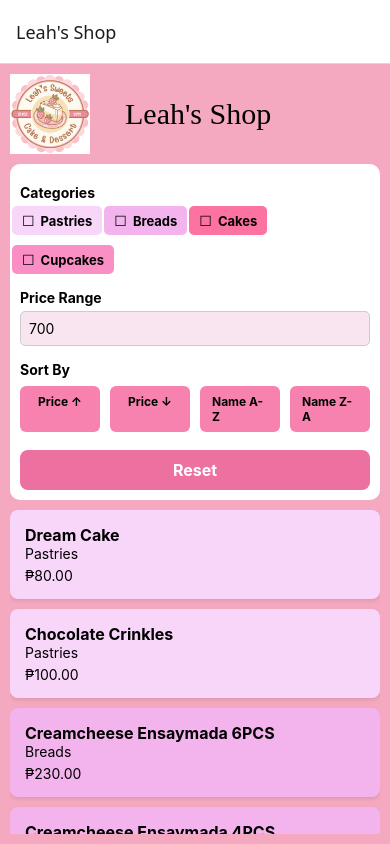
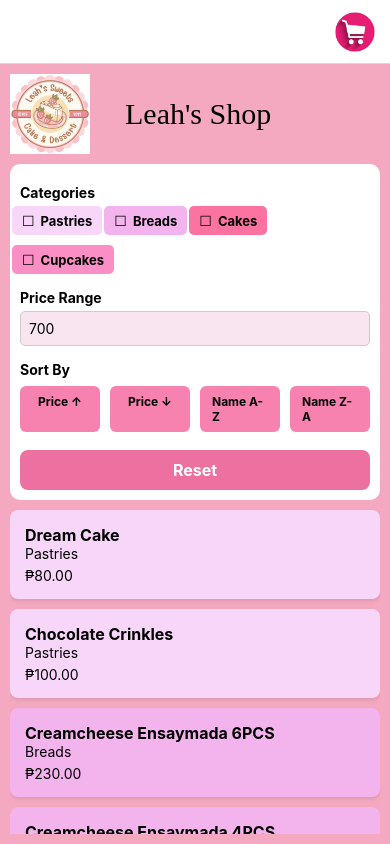
Before and after one commit to leabenosa/LeahShop_v2, a React Native app: screen / in a window 390 px wide. Built offline with nearby package versions, Linux system fonts and the light colour scheme.

Commit message:
feat(app): customize header and add cart button with icon

```diff
--- a/App.tsx
+++ b/App.tsx
@@ -1,6 +1,7 @@
 import React from 'react';
 import { NavigationContainer } from '@react-navigation/native';
 import { createNativeStackNavigator } from '@react-navigation/native-stack';
+import { TouchableOpacity, Image, StyleSheet } from 'react-native';
 import ProductList from './screens/ProductList';
 import ProductDetails from './screens/ProductDetails';
 import CartScreen from './screens/CartScreen';
@@ -9,15 +10,44 @@ import type { RootStackParamList } from './types/navigation';
 
 const Stack = createNativeStackNavigator<RootStackParamList>();
 
+
+function CartButton({ navigation }: { navigation: any }) {
+  return (
+    <TouchableOpacity
+      onPress={() => navigation.navigate("Cart")}
+      style={styles.cartButton}
+    >
+      <Image
+        source={require("./assets/cart.png")}
+        style={styles.cartIcon}
+      />
+    </TouchableOpacity>
+  );
+}
+
+function productListOptions(navigation: any) {
+  return {
+    headerRight: () => <CartButton navigation={navigation} />,
+  };
+}
+
 export default function App() {
   return (
     <CartProvider>
       <NavigationContainer>
-        <Stack.Navigator>
+        <Stack.Navigator
+          screenOptions={{
+            headerStyle: {
+              backgroundColor: '#fff',
+            },
+            headerTitle: "",
+            headerTitleStyle: { fontSize: 14},
+          }}
+        >
           <Stack.Screen
             name="ProductList"
             component={ProductList}
-            options={{ title: "Leah's Shop" }}
+            options={({ navigation }) => productListOptions(navigation)}
           />
           <Stack.Screen
             name="ProductDetails"
@@ -34,3 +64,13 @@ export default function App() {
     </CartProvider>
   );
 }
+
+const styles = StyleSheet.create({
+  cartButton: {
+    marginRight: 15,
+  },
+  cartIcon: {
+    width: 40,
+    height: 40,
+  },
+});
```
Also changed, not shown: assets/cart.png (added).
